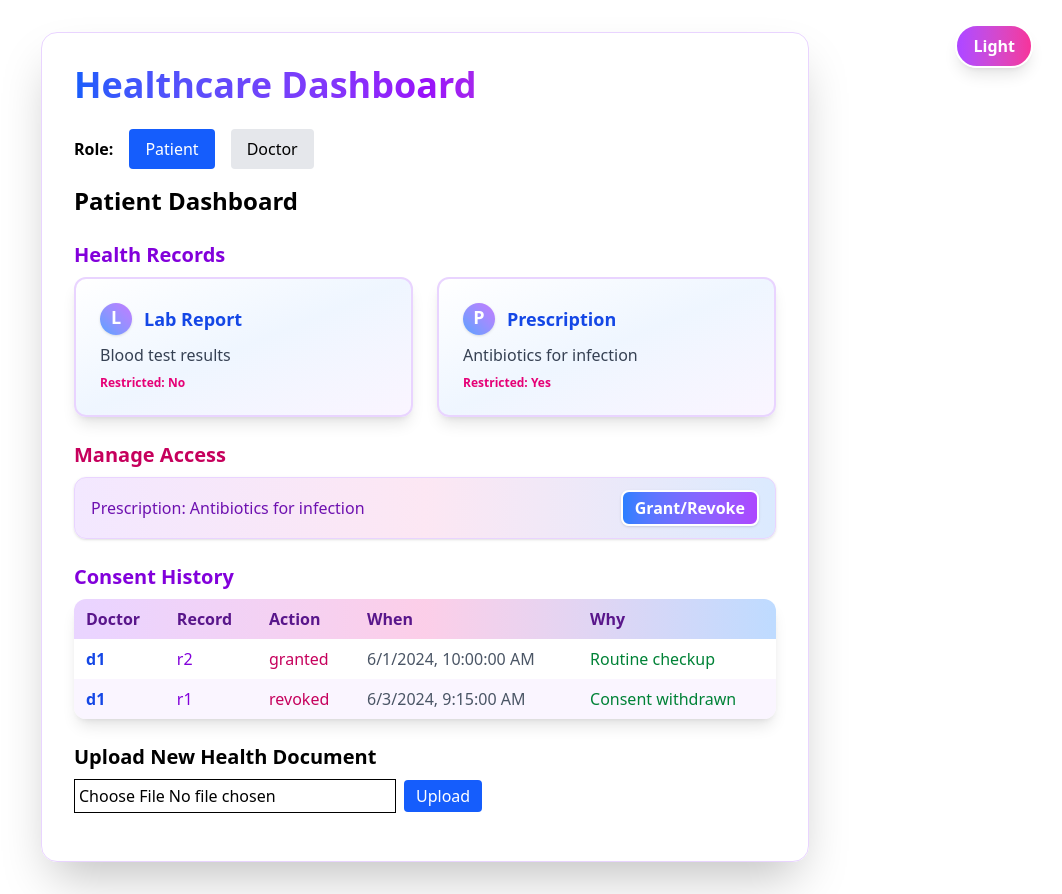
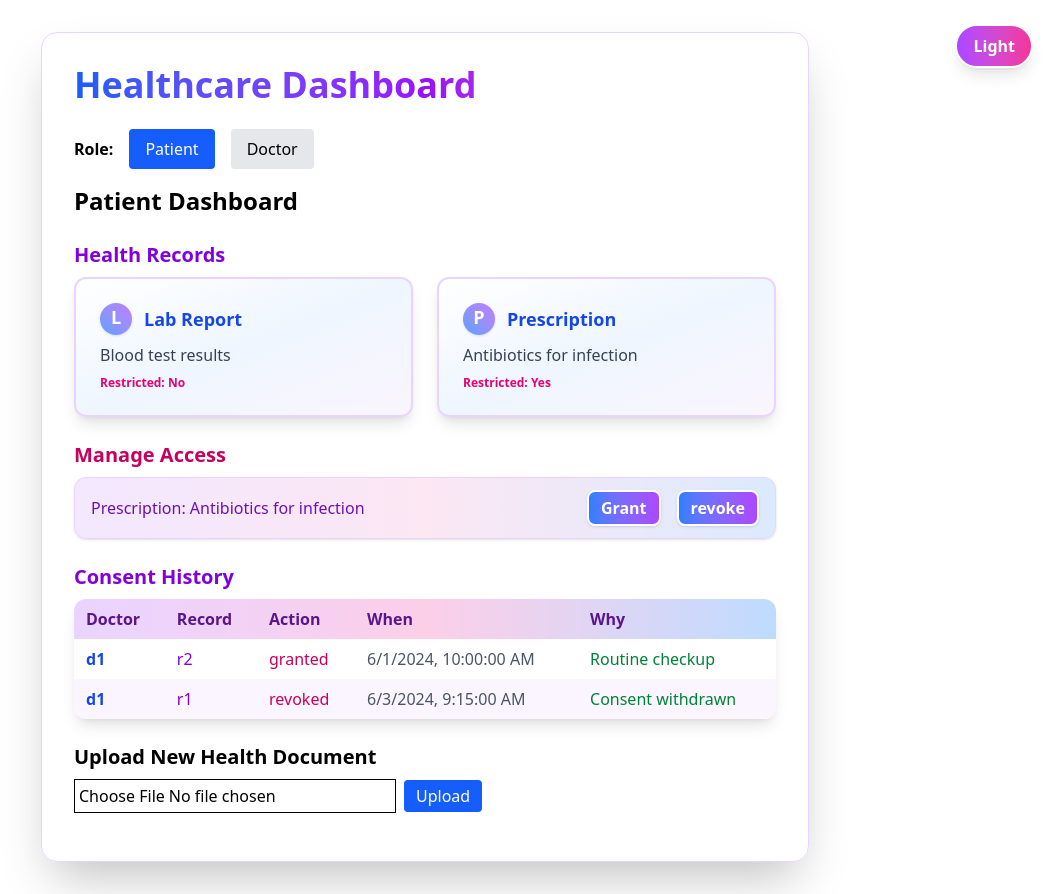
Before and after one commit to pranavverma1038/healthCare-DashBoard, a React (Vite) app in the folder healthcare/: page / in a window 1280 px wide. Shown: the whole page, without its empty margins (215-1277 px from the left). Built offline with nearby package versions, Linux system fonts and the light colour scheme.

Commit message:
styling notification

```diff
--- a/healthcare/src/components/AccessManager.jsx
+++ b/healthcare/src/components/AccessManager.jsx
@@ -1,9 +1,19 @@
 import { useData } from '../context/DataContext';
+import Notification from './Notification';
+import { useState } from 'react';
 import { motion } from 'framer-motion';
 
 export default function AccessManager() {
   const { records } = useData();
+  const [message,setMessage] = useState('')
+  const [messageTime, setMessageTime] = useState(false)
 
+  const handleSubmit  = (e)=>{
+      const mess = e.target.value
+      {mess === "Grant" ? setMessage(` GRANTED!`) : setMessage(`REVOKED!`)}
+      setMessageTime(true)
+      setTimeout(()=>{setMessageTime(false)},2000)
+  }
   const patientRecords = records.filter(r => r.patientId === 'p1' && r.restricted);
   return (
     <div>
@@ -16,18 +26,33 @@ export default function AccessManager() {
             initial={{ opacity: 0, x: -20 }}
             animate={{ opacity: 1, x: 0 }}
             transition={{ duration: 0.5 }}
-            whileHover={{ scale: 1 }}
+            whileHover={{ scale: 1.04 }}
           >
             <span className="font-medium text-purple-800 dark:text-purple-200">{record.type}: {record.description}</span>
-            <motion.button
+            <div>
+            <button
+              value="Grant"
+              onClick={(e)=>handleSubmit(e)}
+              className="ml-4 px-3 py-1 bg-gradient-to-r from-blue-500 to-purple-500 text-white rounded-lg shadow font-semibold border-2 border-white dark:border-gray-900"
+            >
+            Grant
+            </button>
+            <button
+              value="Revoke"
+              onClick={(e)=>handleSubmit(e)}
               whileHover={{ scale: 1 }}
               className="ml-4 px-3 py-1 bg-gradient-to-r from-blue-500 to-purple-500 text-white rounded-lg shadow font-semibold border-2 border-white dark:border-gray-900"
             >
-              Grant/Revoke
-            </motion.button>
+            revoke
+            </button>
+            </div>
           </motion.li>
+
         ))}
       </ul>
+      <Notification message="ACCESS IS" description={message} show={messageTime}></Notification>
     </div>
+
   );
+
 }
--- a/healthcare/src/components/Notification.jsx
+++ b/healthcare/src/components/Notification.jsx
@@ -3,7 +3,7 @@ import { useEffect } from 'react';
 export default function Notification({ message, description, show }) {
   if (!show) return null;
   return (
-    <div className="fixed top-1/2 left-1/2 -translate-x-1/2 -translate-y-1/2 bg-green-600 text-white px-6 py-4 rounded-xl shadow-2xl z-50 transition-all min-w-[360px] max-w-xs text-center text-font-bold ">
+    <div className="fixed top-1/2 left-1/2 -translate-x-1/2 -translate-y-1/2 bg-gradient-to-r from-blue-200 via-purple-200 to-pink-200 text-black px-6 py-4 rounded-xl shadow-2xl z-50 transition-all min-w-[360px] max-w-xs text-center text-font-bold text-9xl">
       <div className="text-lg font-bold mb-1">{message}</div>
       {description && <div className="text-sm opacity-90">{description}</div>}
     </div>
```
